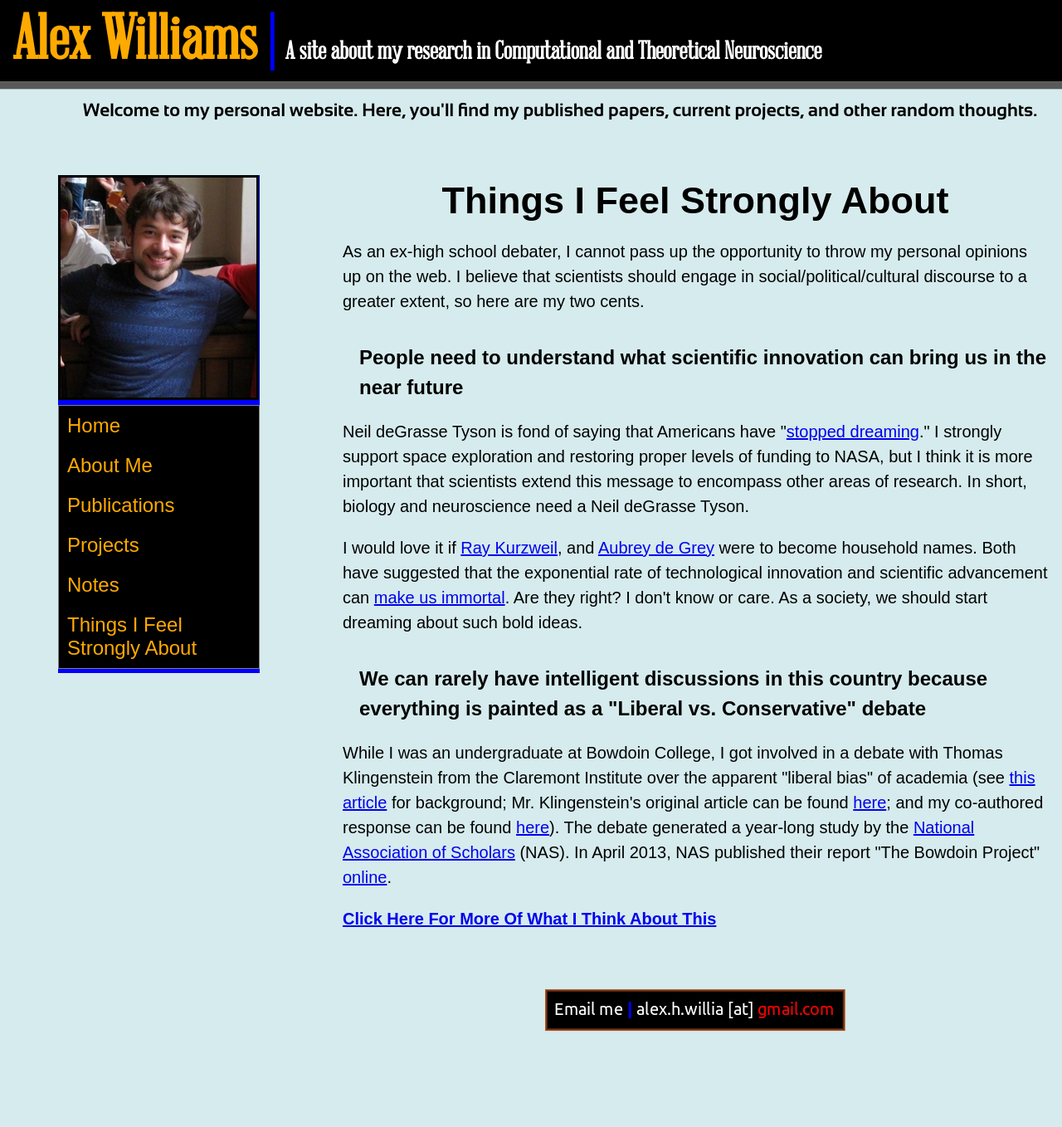
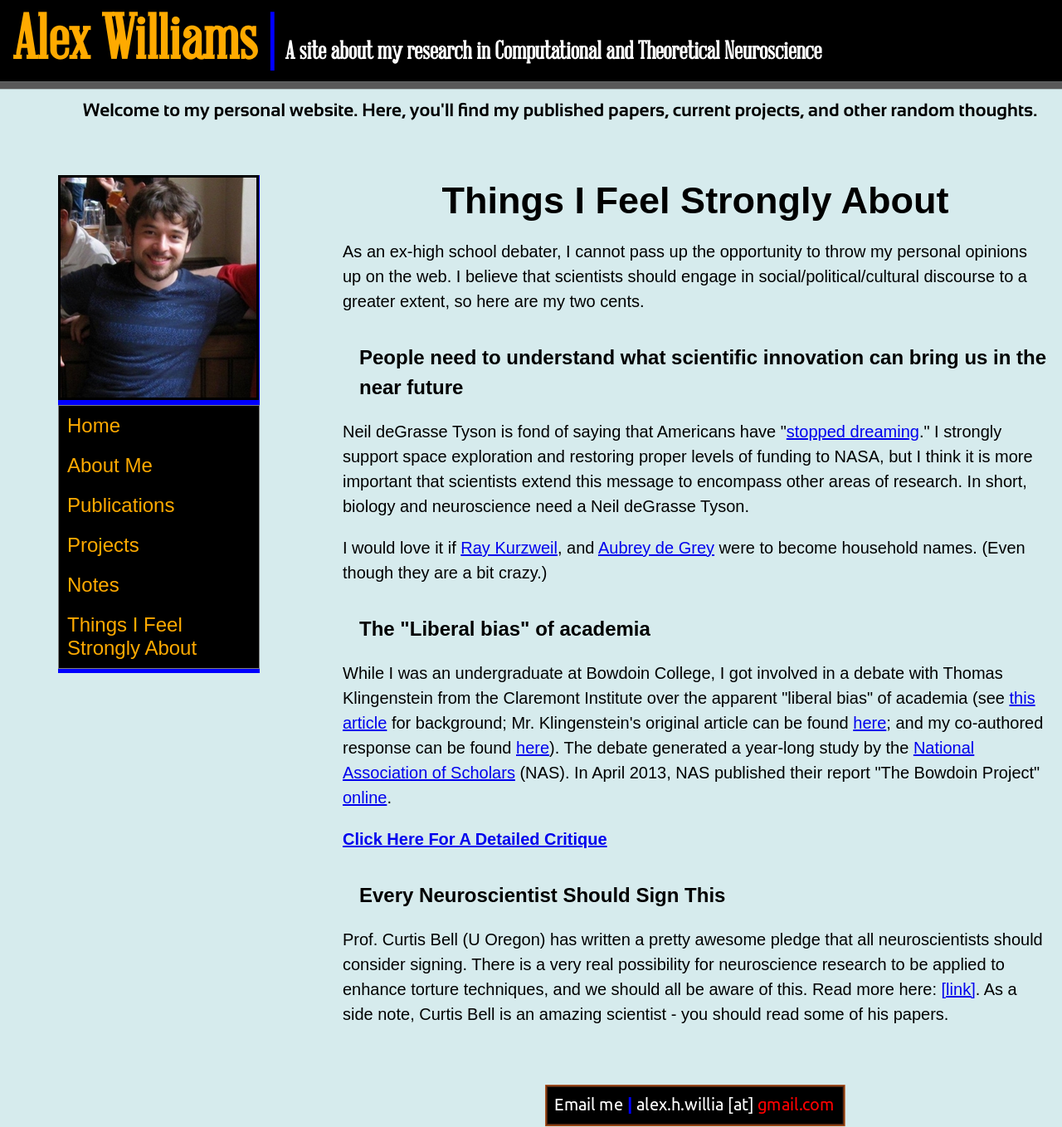
Before and after one commit to ahwillia/ahwillia.github.com, a Jekyll site: the page built from oped/index.html, in a window 1280 px wide. Shown: the whole page at 83% size. Built offline with Jekyll 4.4.1, drawn with Linux system fonts in a browser that asks for light colours; before the commit the page ends 1243 px from its top, so only the background shows below that.

Commit message:
added the pledge

```diff
--- a/oped/index.html
+++ b/oped/index.html
@@ -26,14 +26,10 @@ title: My Opinions
 	<a href="http://en.wikipedia.org/wiki/Ray_Kurzweil" target="_blank">
 	Ray Kurzweil</a>, and
 	<a href="http://en.wikipedia.org/wiki/Aubrey_de_Grey" target="_blank">
-	Aubrey de Grey</a> were to become household names. Both have
-	suggested that the exponential rate of technological innovation
-	and scientific advancement can
-	<a href="http://www.fantastic-voyage.net/" target="_blank">
-    make us immortal</a>. Are they right? I don't know or care. As a
-    society, we should start dreaming about such bold ideas.
+	Aubrey de Grey</a> were to become household names. (Even though they
+	are a bit crazy.)
   </p>
-  <div id="bodypara"><b>We can rarely have intelligent discussions in this country because everything is painted as a "Liberal vs. Conservative" debate</b></div>
+  <div id="bodypara"><b>The "Liberal bias" of academia</b></div>
   <p>
     While I was an undergraduate at Bowdoin College, I got involved in
     a debate with Thomas Klingenstein from the Claremont Institute
@@ -48,5 +44,15 @@ title: My Opinions
     In April 2013, NAS published their report "The Bowdoin Project"
     <a href="http://www.nas.org/projects/the_bowdoin_project/" target="_blank">online</a>.
   </p>
-  <p><b><a href="/oped/the_nas_study">Click Here For More Of What I Think About This</a></b></p>
+  <p><b><a href="/oped/the_nas_study">Click Here For A Detailed Critique</a></b></p>
+  <div id="bodypara"><b>Every Neuroscientist Should Sign This</b></div>
+  <p>
+    Prof. Curtis Bell (U Oregon) has written a pretty awesome pledge that
+    all neuroscientists should consider signing. There is a very real
+    possibility for neuroscience research to be applied to enhance torture
+    techniques, and we should all be aware of this. Read more here:
+    <a href="http://neuroethicscanada.wordpress.com/2010/01/05/a-conversation-on-the-neuroethics-of-war/" target="_blank">[link]</a>.
+    As a side note, Curtis Bell is an amazing scientist - you should read
+    some of his papers.
+  </p>
 </section>
```
